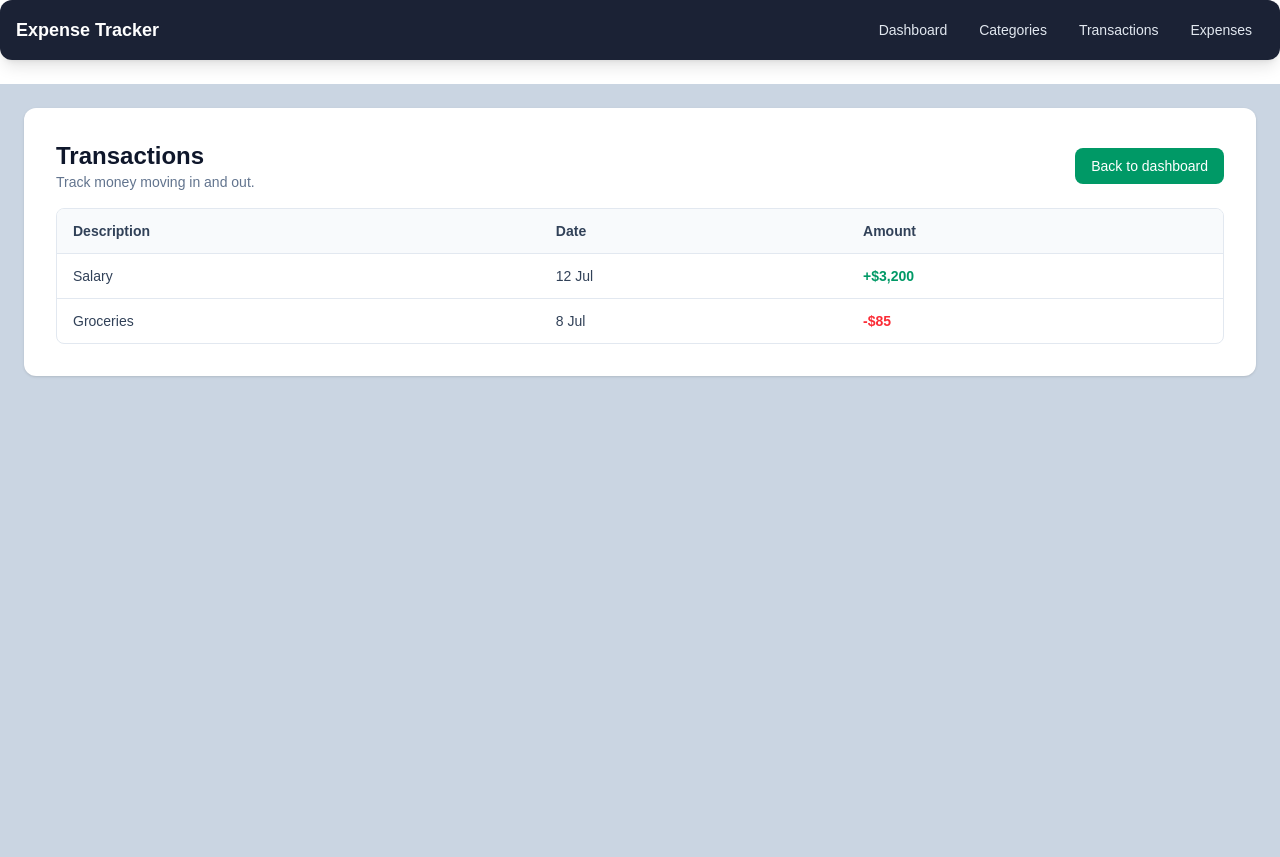
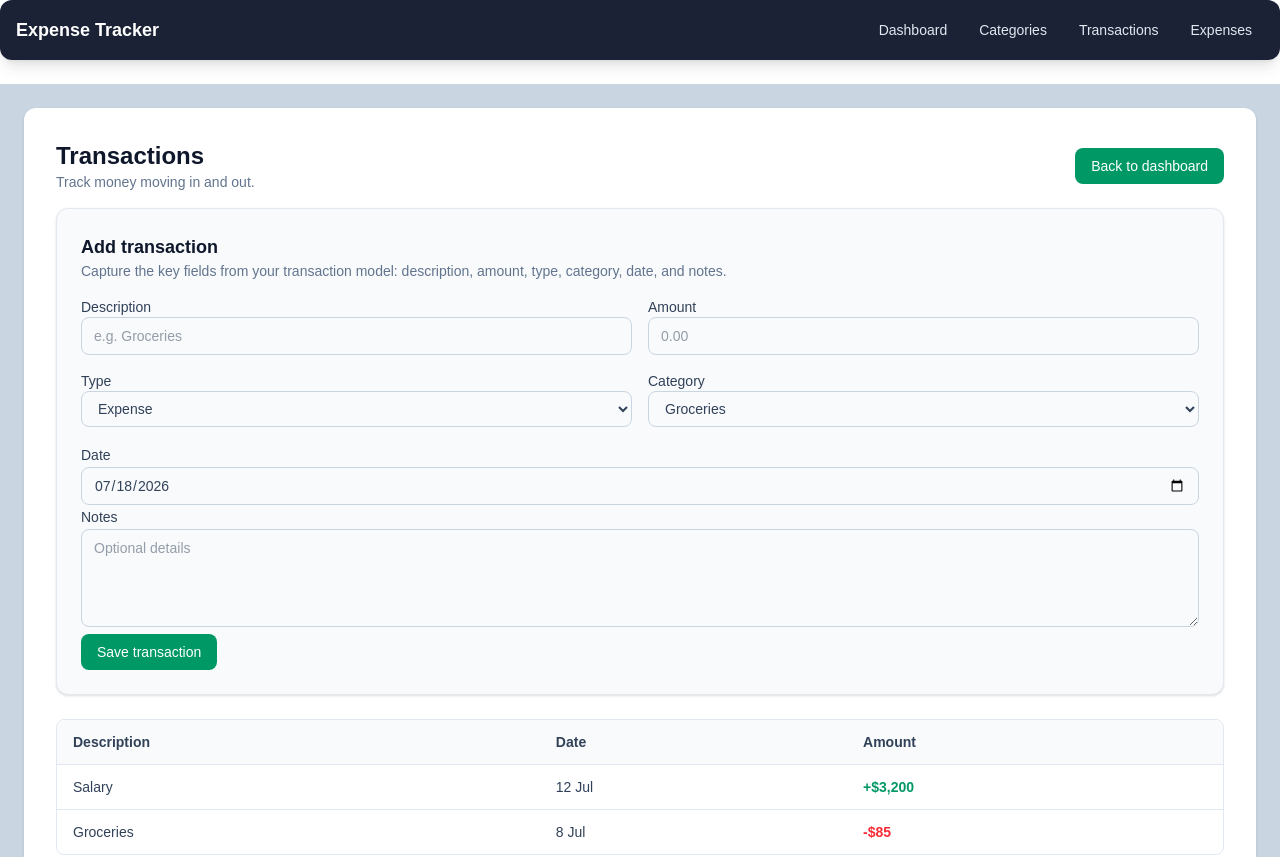
Before and after one commit to kennzuki/saas-expense-tracker, a Next.js app: page /transactions in a window 1280 px wide. Shown: the top 857 px of the page. Built offline with nearby package versions, Linux system fonts and the light colour scheme.

Commit message:
feat:add transaction form with react hook form and seeds

```diff
--- /dev/null
+++ b/app/components/AddTransactions.tsx
@@ -0,0 +1,164 @@
+"use client";
+
+import { useState } from "react";
+import { useForm } from "react-hook-form";
+
+type TransactionFormValues = {
+  description: string;
+  amount: string;
+  type: "INCOME" | "EXPENSE";
+  category: string;
+  occurredAt: string;
+  notes: string;
+};
+
+const incomeCategories = ["Salary", "Freelance", "Bonus", "Refund", "Other Income"];
+const expenseCategories = [
+  "Groceries",
+  "Dining",
+  "Transport",
+  "Rent",
+  "Utilities",
+  "Entertainment",
+  "Shopping",
+  "Other Expense",
+];
+
+const defaultValues: TransactionFormValues = {
+  description: "",
+  amount: "",
+  type: "EXPENSE",
+  category: "Groceries",
+  occurredAt: new Date().toISOString().slice(0, 10),
+  notes: "",
+};
+
+export default function AddTransactions() {
+  const [selectedType, setSelectedType] = useState<TransactionFormValues["type"]>(
+    defaultValues.type,
+  );
+  const {
+    register,
+    handleSubmit,
+    setValue,
+    formState: { errors },
+  } = useForm<TransactionFormValues>({
+    defaultValues,
+  });
+
+  const categoryOptions = selectedType === "INCOME" ? incomeCategories : expenseCategories;
+
+  const onSubmit = (values: TransactionFormValues) => {
+    console.log("Transaction form submitted", values);
+  };
+
+  return (
+    <form
+      onSubmit={handleSubmit(onSubmit)}
+      className="space-y-4 rounded-xl border border-slate-200 bg-slate-50 p-6 shadow-sm"
+    >
+      <div>
+        <h2 className="text-lg font-semibold text-slate-900">Add transaction</h2>
+        <p className="text-sm text-slate-500">
+          Capture the key fields from your transaction model: description, amount, type,
+          category, date, and notes.
+        </p>
+      </div>
+
+      <div className="grid gap-4 md:grid-cols-2">
+        <label className="space-y-2 text-sm font-medium text-slate-700">
+          <span>Description</span>
+          <input
+            {...register("description")}
+            placeholder="e.g. Groceries"
+            className="w-full rounded-lg border border-slate-300 px-3 py-2 outline-none ring-0 focus:border-emerald-500"
+          />
+          {errors.description ? (
+            <p className="text-sm text-red-500">{errors.description.message}</p>
+          ) : null}
+        </label>
+
+        <label className="space-y-2 text-sm font-medium text-slate-700">
+          <span>Amount</span>
+          <input
+            {...register("amount")}
+            type="number"
+            min="0"
+            step="0.01"
+            placeholder="0.00"
+            className="w-full rounded-lg border border-slate-300 px-3 py-2 outline-none ring-0 focus:border-emerald-500"
+          />
+          {errors.amount ? (
+            <p className="text-sm text-red-500">{errors.amount.message}</p>
+          ) : null}
+        </label>
+      </div>
+
+      <div className="grid gap-4 md:grid-cols-2">
+        <label className="space-y-2 text-sm font-medium text-slate-700">
+          <span>Type</span>
+          <select
+            {...register("type")}
+            onChange={(event) => {
+              const nextType = event.target.value as TransactionFormValues["type"];
+              setSelectedType(nextType);
+              setValue("type", nextType, { shouldValidate: true });
+            }}
+            className="w-full rounded-lg border border-slate-300 px-3 py-2 outline-none focus:border-emerald-500"
+          >
+            <option value="EXPENSE">Expense</option>
+            <option value="INCOME">Income</option>
+          </select>
+        </label>
+
+        <label className="space-y-2 text-sm font-medium text-slate-700">
+          <span>Category</span>
+          <select
+            {...register("category")}
+            className="w-full rounded-lg border border-slate-300 px-3 py-2 outline-none focus:border-emerald-500"
+          >
+            {categoryOptions.map((option) => (
+              <option key={option} value={option}>
+                {option}
+              </option>
+            ))}
+          </select>
+          {errors.category ? (
+            <p className="text-sm text-red-500">{errors.category.message}</p>
+          ) : null}
+        </label>
+      </div>
+
+      <label className="space-y-2 text-sm font-medium text-slate-700">
+        <span>Date</span>
+        <input
+          {...register("occurredAt")}
+          type="date"
+          className="w-full rounded-lg border border-slate-300 px-3 py-2 outline-none focus:border-emerald-500"
+        />
+        {errors.occurredAt ? (
+          <p className="text-sm text-red-500">{errors.occurredAt.message}</p>
+        ) : null}
+      </label>
+
+      <label className="space-y-2 text-sm font-medium text-slate-700">
+        <span>Notes</span>
+        <textarea
+          {...register("notes")}
+          rows={4}
+          placeholder="Optional details"
+          className="w-full rounded-lg border border-slate-300 px-3 py-2 outline-none focus:border-emerald-500"
+        />
+      </label>
+
+      <div className="flex items-center justify-between gap-3">
+        <button
+          type="submit"
+          className="rounded-lg bg-emerald-600 px-4 py-2 text-sm font-medium text-white hover:bg-emerald-700"
+        >
+          Save transaction
+        </button>
+      </div>
+    </form>
+  );
+}
--- a/app/transactions/page.tsx
+++ b/app/transactions/page.tsx
@@ -1,4 +1,5 @@
 import Link from "next/link";
+import AddTransactions from "../components/AddTransactions";
 
 export default function TransactionsPage() {
   return (
@@ -14,6 +15,10 @@ export default function TransactionsPage() {
             <Link href="/dashboard" className="rounded-lg bg-emerald-600 px-4 py-2 text-sm font-medium text-white hover:bg-emerald-700">
               Back to dashboard
             </Link>
+          </div>
+
+          <div className="mb-6">
+            <AddTransactions />
           </div>
 
           <div className="overflow-hidden rounded-lg border border-slate-200">
--- a/package.json
+++ b/package.json
@@ -6,10 +6,12 @@
     "dev": "next dev",
     "build": "next build",
     "start": "next start",
-    "lint": "eslint"
+    "lint": "eslint",
+    "seed:neon": "node scripts/seed-neon.mjs"
   },
   "dependencies": {
     "@clerk/nextjs": "^7.5.20",
+    "@hookform/resolvers": "^5.4.0",
     "@prisma/client": "^7.8.0",
     "clsx": "^2.1.1",
     "date-fns": "^4.4.0",
@@ -18,7 +20,7 @@
     "prisma": "^7.8.0",
     "react": "19.2.4",
     "react-dom": "19.2.4",
-    "react-hook-form": "^7.81.0",
+    "react-hook-form": "^7.82.0",
     "react-hot-toast": "^2.6.0",
     "recharts": "^3.9.2",
     "stripe": "^22.3.2",
--- /dev/null
+++ b/scripts/seed-neon.mjs
@@ -0,0 +1,63 @@
+import { PrismaClient } from '@prisma/client'
+
+const prisma = new PrismaClient()
+
+async function main() {
+  console.log('Seeding dummy data to Neon/Postgres...')
+
+  const user = await prisma.user.create({
+    data: {
+      clerkId: 'seed-clerk-1',
+      email: 'seed@example.com',
+      name: 'Seed User',
+    },
+  })
+
+  const foodCategory = await prisma.category.create({
+    data: {
+      userId: user.id,
+      name: 'Food',
+      type: 'EXPENSE',
+    },
+  })
+
+  const travelCategory = await prisma.category.create({
+    data: {
+      userId: user.id,
+      name: 'Travel',
+      type: 'EXPENSE',
+    },
+  })
+
+  await prisma.transaction.createMany({
+    data: [
+      {
+        userId: user.id,
+        categoryId: foodCategory.id,
+        description: 'Lunch at cafe',
+        amount: '12.00',
+        type: 'EXPENSE',
+        occurredAt: new Date(),
+      },
+      {
+        userId: user.id,
+        categoryId: travelCategory.id,
+        description: 'Taxi to airport',
+        amount: '35.50',
+        type: 'EXPENSE',
+        occurredAt: new Date(),
+      },
+    ],
+  })
+
+  console.log('Seeding complete.')
+}
+
+main()
+  .catch((e) => {
+    console.error(e)
+    process.exit(1)
+  })
+  .finally(async () => {
+    await prisma.$disconnect()
+  })
```
Also changed, not shown: 1 other file (tests, documents, lock files or other folders).
